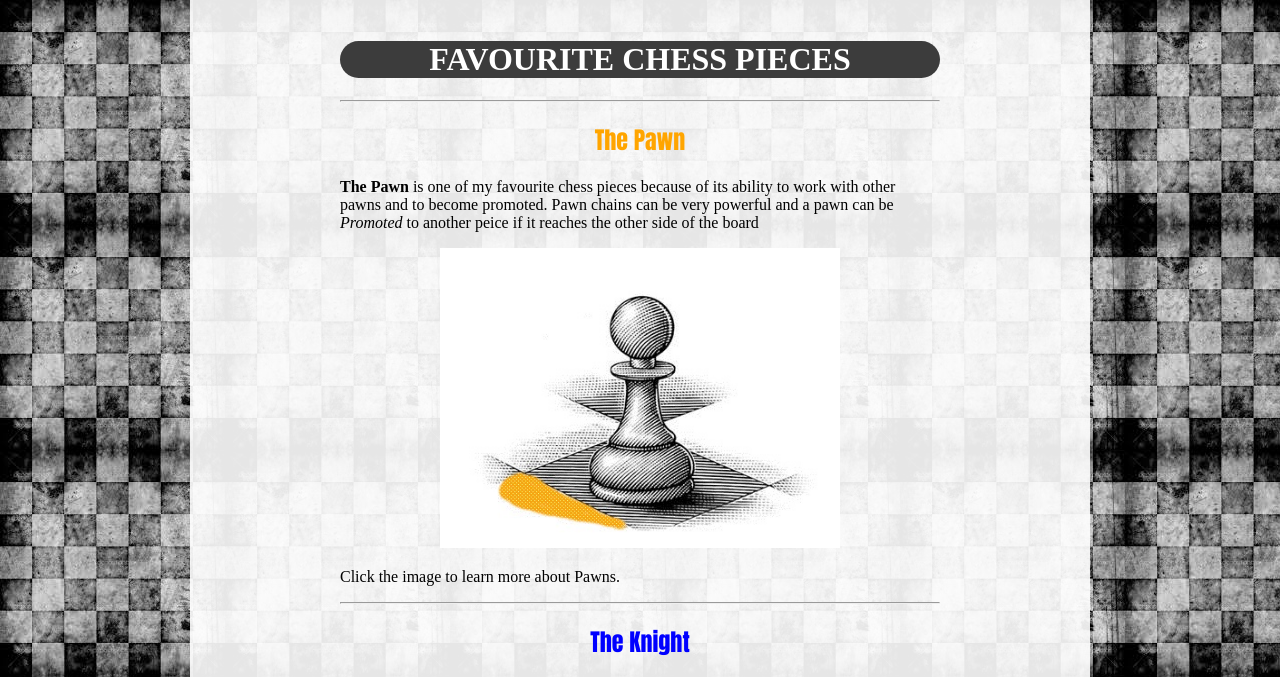
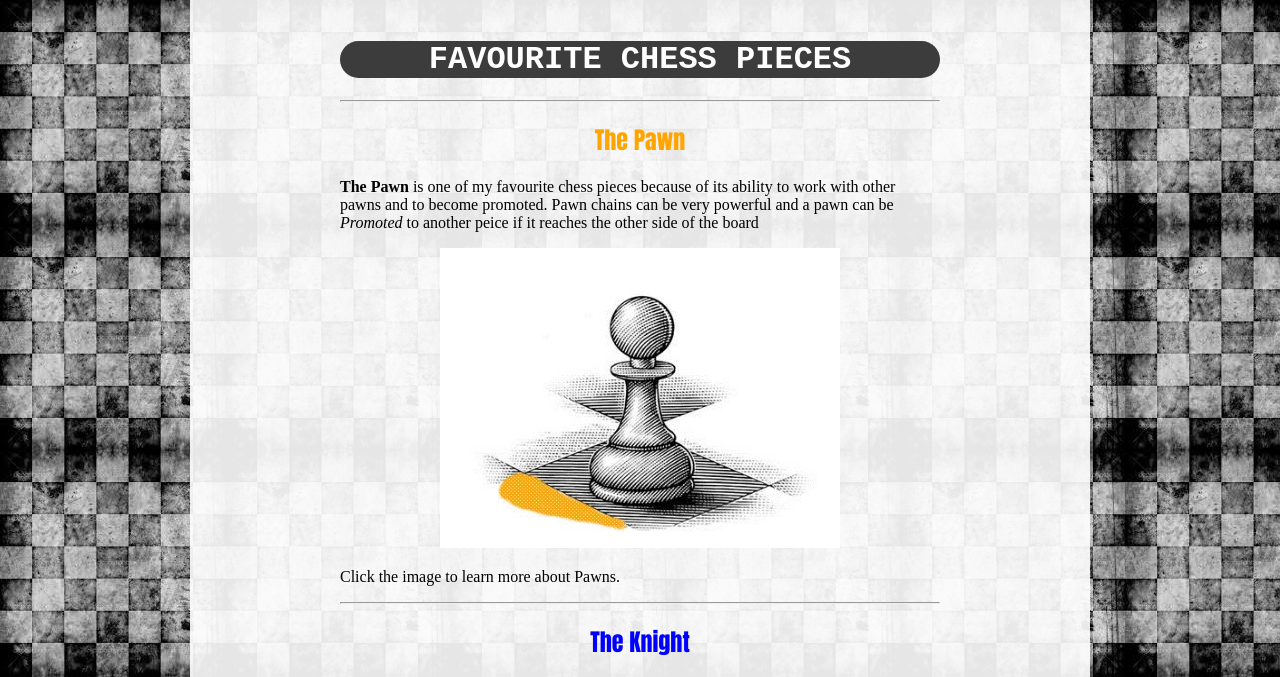
Before and after one commit to VelociRexx/chess, a plain HTML site: page index.html in a window 1280 px wide. Shown: the top 677 px of the page. Drawn offline with Linux system fonts and the light colour scheme.

Commit message:
Add files via upload

```diff
--- a/style.css
+++ b/style.css
@@ -47,3 +47,7 @@ h2 {
 p {
   font-family: "Times New Roman", Times, serif;
 }
+
+h1 {
+  font-family: "Courier New", Courier, monospace;
+}
```
